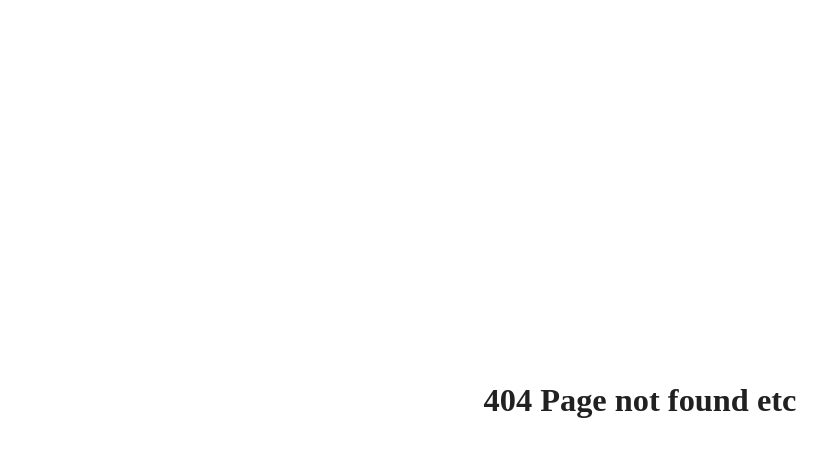
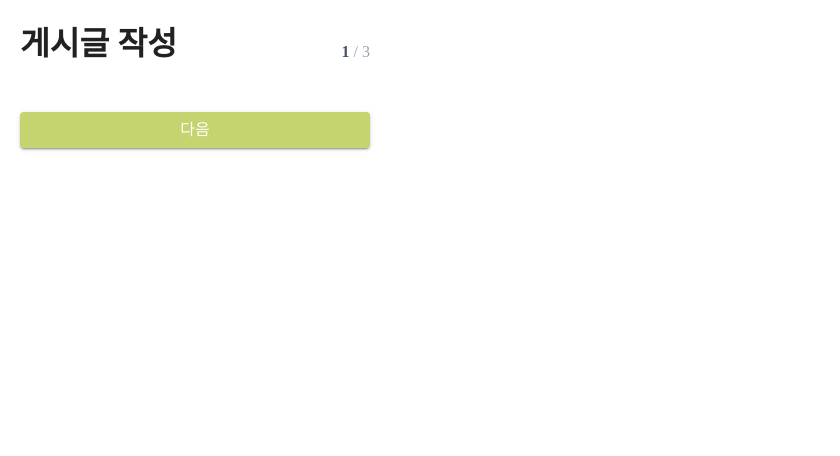
Before and after one commit to 2022-GDG-13/GOD_SAENG_FRONT, a React (Create React App) app: page /post in a window 1280 px wide. Before the commit this address had no page. Shown: the top 456 px of the page, without its empty margins (0-840 px from the left). Built offline with nearby package versions, Linux system fonts and the light colour scheme.

Commit message:
Add post page

```diff
--- a/src/App.js
+++ b/src/App.js
@@ -8,6 +8,7 @@ import NotFound from './pages/NotFound';
 import MainPage from './pages/main/MainPage';
 import LoginPage from './pages/login/LoginPage';
 import TodolistPage from './pages/todolist/TodolistPage';
+import PostPage from './pages/post/PostPage';
 
 
 function App() {
@@ -21,6 +22,7 @@ function App() {
                             <Route path="/" element={<MainPage />} />
                             <Route path="/login" element={<LoginPage />} />
                             <Route path="/todolist" element={<TodolistPage />} />
+                            <Route path="/post" element={<PostPage />} />
                             <Route path="/*" element={<NotFound />} />
                         </Routes>
                     </Router>
--- /dev/null
+++ b/src/components/Calendar.js
@@ -0,0 +1,12 @@
+import React from 'react';
+
+
+function Calendar() {
+    return (
+        <div>
+
+        </div>
+    )
+}
+
+export default Calendar
--- /dev/null
+++ b/src/pages/post/PostPage.js
@@ -0,0 +1,84 @@
+import React, { useState } from 'react';
+import { TextField, Typography, Button, Stack, Box } from '@mui/material';
+import { makeStyles, styled } from '@mui/styles';
+import { CloudUploadIcon } from '@heroicons/react/outline';
+import Calendar from '../../components/Calendar';
+
+
+function PostPage() {
+    const classes = useStyles();
+    const [stage, setStage] = useState(1);
+    const [file, setFile] = useState();
+
+    const handleFileChange = (index) => (event) => {
+        event.preventDefault();
+
+        setFile(event.target.files[0]);
+    }
+
+    const handleStage = (event) => {
+        setStage(stage+1);
+    }
+
+    const handleUpload = (event) => {
+        // TODO: POST
+    }
+
+    return (
+        <div className={classes.container}>
+            <Stack direction="row" justifyContent="space-between" alignItems="flex-end" pb="3rem">
+                <Typography variant="h4">게시글 작성</Typography>
+                <Typography>
+                    <span style={{ color: "#475569", fontWeight: 700 }}>{stage} </span>
+                    <span style={{ color: "#94A3B8" }}>/ 3</span>
+                </Typography>
+            </Stack>
+
+            {stage == 3 &&
+                <Calendar />
+            }
+
+            {stage == 2 &&
+                <Stack spacing={"1.5rem"}>
+                    <TextField fullWidth variant="standard" placeholder="제목" />
+                    <Box backgroundColor="#F8FAFC" sx={{ border: "1px solid #E2E8F0", borderRadius: "10px", p: "4rem", display: "flex", alignItems: "center", justifyContent: "center" }}>
+                        <input type="file" id="contained-button-file" accept="image/*" onChange={handleFileChange} style={{ display: "none" }} />
+                        <label htmlFor="contained-button-file">
+                            <Stack alignItems="center">
+                                <CloudUploadIcon style={{ width: "30px" }} />
+                                <Typography>이미지 업로드</Typography>
+                            </Stack>
+                        </label>
+                    </Box>
+                    <TextField fullWidth multiline minRows={16} placeholder="글을 작성해주세요" />
+                </Stack>
+            }
+
+            {stage == 3 &&
+                <div>Tasks</div>
+            }
+
+            {stage == 3 ? (
+                <Button variant="contained" fullWidth mt="1.5rem" onClick={handleUpload}>
+                    <Typography color="#fff">업로드</Typography>
+                </Button>
+            ) : (
+                <Button variant="contained" fullWidth mt="1.5rem" onClick={handleStage}>
+                    <Typography color="#fff">다음</Typography>
+                </Button>
+            )}
+        </div>
+    )
+}
+
+export default PostPage
+
+const useStyles = makeStyles(theme => ({
+    container: {
+        height: "100vh",
+        maxWidth: "390px",
+        maxHeight: "844px",
+        width: "100vw",
+        padding: "24px 20px",
+    }
+}));
```
